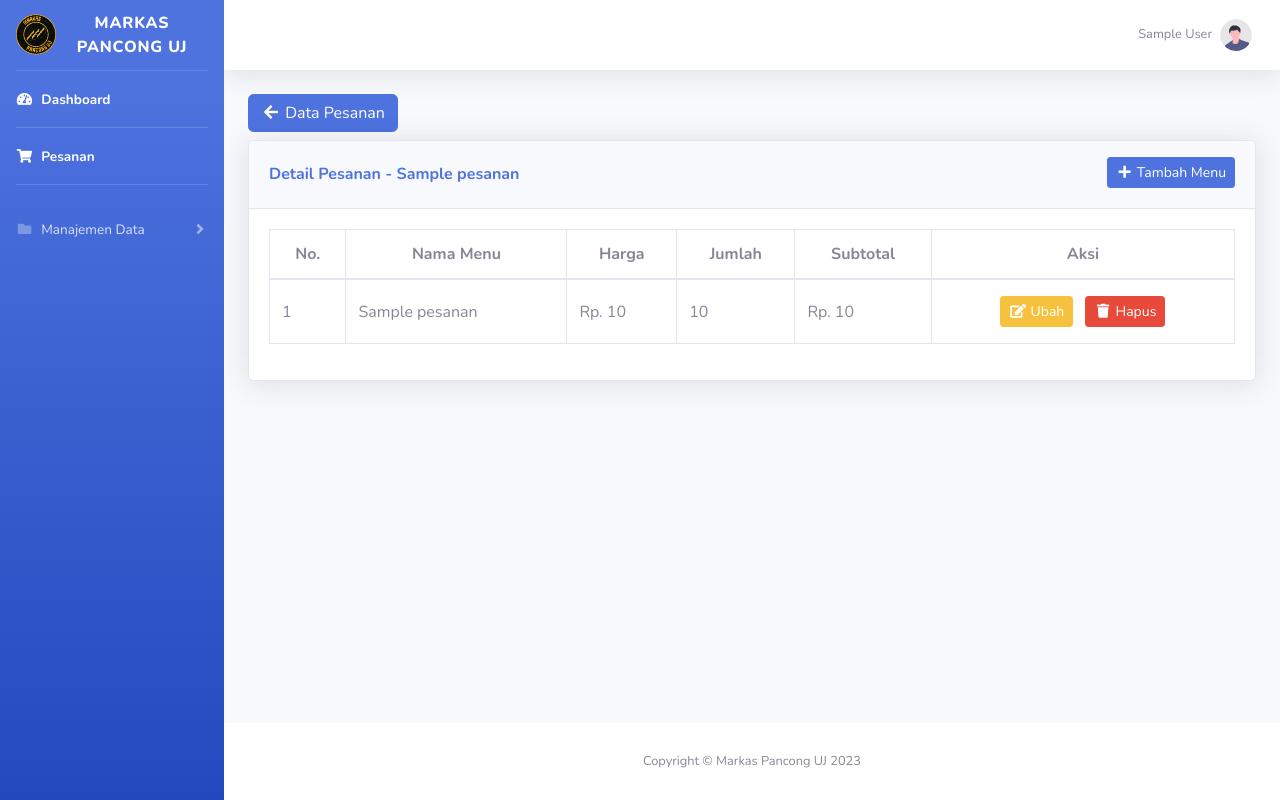
After one commit to hako-975/markas_pancong_uj, a PHP site: page /detail_pesanan.php?id_pesanan=1 in a window 1280 px wide. The commit adds this page. Run offline with PHP 8.4, Linux system fonts and the light colour scheme; the visitor is signed in with stand-in values (Sample User, id 1); tables that the repository leaves empty or names only in its code hold one stand-in row (values such as "Sample post").

Commit message:
detail pesanan

```diff
--- /dev/null
+++ b/detail_pesanan.php
@@ -0,0 +1,394 @@
+<?php
+    require_once 'koneksi.php';
+
+    if (!isset($_SESSION['id_user'])) {
+        header("Location: login.php");
+        exit;
+    }
+
+    $id_user = $_SESSION['id_user'];
+
+    if (!$dataUser = mysqli_fetch_assoc(mysqli_query($koneksi, "SELECT * FROM user WHERE id_user = '$id_user'"))) {
+        header("Location: logout.php");
+        exit;
+    }
+
+    $id_pesanan = $_GET['id_pesanan'];
+
+    if (isset($_POST['btnTambahDetailPesanan'])) {
+        $id_menu = htmlspecialchars($_POST['id_menu']);
+
+        if($id_menu == '0')
+        {
+            echo "
+                <script>
+                    alert('Pilih menu terlebih dahulu!')
+                    window.history.back();
+                </script>
+            ";
+            exit;
+        }
+
+        $jumlah = htmlspecialchars($_POST['jumlah']);
+        $dataMenu = mysqli_fetch_assoc(mysqli_query($koneksi, "SELECT * FROM menu WHERE id_menu = '$id_menu'"));
+        $harga_menu = $dataMenu['harga_menu'];
+        $subtotal = $jumlah * $harga_menu;
+
+
+        $insert_detail_pesanan = mysqli_query($koneksi, "INSERT INTO detail_pesanan (id_menu, jumlah, subtotal, id_pesanan) VALUES ('$id_menu', '$jumlah', '$subtotal', '$id_pesanan')");
+        if ($insert_detail_pesanan) {
+            echo "
+                <script>
+                    alert('Menu Pesanan berhasil ditambahkan!')
+                    window.location='detail_pesanan.php?id_pesanan=$id_pesanan'
+                </script>
+            ";
+            exit;
+        }
+        else
+        {
+            echo "
+                <script>
+                    alert('Menu Pesanan Gagal ditambahkan!')
+                    window.history.back();
+                </script>
+            ";
+            exit;
+        }
+    }
+
+    if (isset($_POST['btnUbahDetailPesanan'])) {
+        $id_detail_pesanan = htmlspecialchars($_POST['id_detail_pesanan']);
+        $id_menu = htmlspecialchars($_POST['id_menu']);
+
+        if($id_menu == '0')
+        {
+            echo "
+                <script>
+                    alert('Pilih menu terlebih dahulu!')
+                    window.history.back();
+                </script>
+            ";
+            exit;
+        }
+
+        $jumlah = htmlspecialchars($_POST['jumlah']);
+        $dataMenu = mysqli_fetch_assoc(mysqli_query($koneksi, "SELECT * FROM menu WHERE id_menu = '$id_menu'"));
+        $harga_menu = $dataMenu['harga_menu'];
+        $subtotal = $jumlah * $harga_menu;
+
+        $update_detail_pesanan = mysqli_query($koneksi, "UPDATE detail_pesanan SET id_menu = '$id_menu', jumlah = '$jumlah', subtotal = '$subtotal', id_pesanan = '$id_pesanan' WHERE id_detail_pesanan = '$id_detail_pesanan'");
+        if ($update_detail_pesanan) {
+            echo "
+                <script>
+                    alert('Menu Pesanan berhasil diubah!')
+                    window.location='detail_pesanan.php?id_pesanan=$id_pesanan'
+                </script>
+            ";
+            exit;
+        }
+        else
+        {
+            echo "
+                <script>
+                    alert('Menu Pesanan Gagal diubah!')
+                    window.history.back();
+                </script>
+            ";
+            exit;
+        }
+    }
+
+    $dataPesanan = mysqli_fetch_assoc(mysqli_query($koneksi, "SELECT * FROM pesanan WHERE id_pesanan = '$id_pesanan'"));
+
+    $detail_pesanan = mysqli_query($koneksi, "SELECT * FROM detail_pesanan INNER JOIN menu ON detail_pesanan.id_menu = menu.id_menu INNER JOIN pesanan ON detail_pesanan.id_pesanan = pesanan.id_pesanan WHERE detail_pesanan.id_pesanan = '$id_pesanan'");
+    $menu = mysqli_query($koneksi, "SELECT * FROM menu");
+?>
+
+<!DOCTYPE html>
+<html lang="en">
+
+<head>
+    <title>Detail Pesanan - <?= $dataPesanan['nama_pemesan']; ?></title>
+
+    <?php include 'head.php'; ?>
+
+</head>
+
+<body id="page-top">
+
+    <!-- Page Wrapper -->
+    <div id="wrapper">
+
+        <!-- Sidebar -->
+        <?php include 'sidebar.php'; ?>
+        <!-- End of Sidebar -->
+
+        <!-- Content Wrapper -->
+        <div id="content-wrapper" class="d-flex flex-column">
+
+            <!-- Main Content -->
+            <div id="content">
+
+                <!-- Topbar -->
+                <?php include 'topbar.php'; ?>
+                <!-- End of Topbar -->
+
+                <!-- Begin Page Content -->
+                <div class="container-fluid">
+                    <div class="row my-2">
+                        <div class="col">
+                            <a href="pesanan.php" class="btn btn-primary"><i class="fas fa-fw fa-arrow-left"></i> Data Pesanan</a>
+                        </div>
+                    </div>
+
+                    <!-- Page Heading -->
+                    <div class="align-items-center justify-content-between mb-4">
+                        <div class="card shadow mb-4">
+                            <div class="card-header py-3">
+                                <div class="row">
+                                    <div class="col head-left">
+                                        <h6 class="mt-2 font-weight-bold text-primary">Detail Pesanan - <?= $dataPesanan['nama_pemesan']; ?></h6>
+                                    </div>
+                                    <div class="col head-right">
+                                        <button type="button" class="btn btn-sm btn-primary"  data-toggle="modal" data-target="#tambahDetailPesananModal"><i class="fas fa-fw fa-plus"></i> Tambah Menu</button>
+                                    </div>
+                                </div>
+                            </div>
+                            <div class="card-body">
+                                <div class="table-responsive">
+                                    <table class="table table-bordered" id="dataTable" cellspacing="0">
+                                        <thead>
+                                            <tr class="text-center">
+                                                <th>No.</th>
+                                                <th>Nama Menu</th>
+                                                <th>Harga</th>
+                                                <th>Jumlah</th>
+                                                <th>Subtotal</th>
+                                                <th>Aksi</th>
+                                            </tr>
+                                        </thead>
+                                        <tbody>
+                                            <?php $i = 1; ?>
+                                            <?php foreach ($detail_pesanan as $dp): ?>
+                                                <tr>
+                                                    <td class="align-middle"><?= $i++; ?></td>
+                                                    <td class="align-middle"><?= $dp['nama_menu']; ?></td>
+                                                    <td class="align-middle">Rp. <?= str_replace(",", ".", number_format($dp['harga_menu'])); ?></td>
+                                                    <td class="align-middle"><?= $dp['jumlah']; ?></td>
+                                                    <td class="align-middle">Rp. <?= str_replace(",", ".", number_format($dp['subtotal'])); ?></td>
+                                                    <td class="text-center align-middle">
+                                                        <a class="btn btn-sm btn-warning text-white m-1" data-toggle="modal" data-target="#ubahDetailPesananModal<?= $dp['id_detail_pesanan']; ?>"><i class="fas fa-fw fa-edit"></i> Ubah</a>
+                                                        <a class="btn btn-sm btn-danger text-white m-1" href="hapus_detail_pesanan.php?id_detail_pesanan=<?= $dp['id_detail_pesanan']; ?>&id_pesanan=<?= $id_pesanan; ?>" onclick="return confirm('Apakah Anda yakin ingin menghapus menu pesanan <?= $dp['nama_menu']; ?>?')"><i class="fas fa-fw fa-trash"></i> Hapus</a>
+
+                                                        <div class="modal fade" id="ubahDetailPesananModal<?= $dp['id_detail_pesanan']; ?>" data-backdrop="static" data-keyboard="false" tabindex="-1" aria-labelledby="ubahPesananModalLabel<?= $dp['id_detail_pesanan']; ?>" aria-hidden="true">
+                                                          <div class="modal-dialog modal-lg text-left">
+                                                            <form method="post" enctype="multipart/form-data">
+                                                                <input type="hidden" name="id_detail_pesanan" value="<?= $dp['id_detail_pesanan']; ?>">
+                                                                <div class="modal-content">
+                                                                  <div class="modal-header">
+                                                                    <h5 class="modal-title" id="ubahPesananModalLabel<?= $dp['id_detail_pesanan']; ?>"><i class="fas fa-fw fa-edit"></i> Ubah Pesanan - <?= $dp['nama_pemesan']; ?></h5>
+                                                                    <button type="button" class="close" data-dismiss="modal" aria-label="Close">
+                                                                      <span aria-hidden="true">&times;</span>
+                                                                    </button>
+                                                                  </div>
+                                                                  <div class="modal-body">
+                                                                    <div class="row">
+                                                                        <div class="col">
+                                                                            <div class="form-group">
+                                                                                <label for="id_menu-<?= $dp['id_detail_pesanan']; ?>">Nama Menu</label>
+                                                                                <select name="id_menu" id="id_menu-<?= $dp['id_detail_pesanan']; ?>" class="custom-select">
+                                                                                    <option value="<?= $dp['id_menu']; ?>"><?= $dp['nama_menu']; ?></option>
+                                                                                    <?php foreach ($menu as $dm): ?>
+                                                                                        <?php if ($dp['id_menu'] != $dm['id_menu']): ?>
+                                                                                            <option value="<?= $dm['id_menu']; ?>"><?= $dm['nama_menu']; ?></option>
+                                                                                        <?php endif ?>
+                                                                                    <?php endforeach ?>
+                                                                                </select>
+                                                                            </div>
+                                                                        </div>
+                                                                        <div class="col-2">
+                                                                            <div class="form-group">
+                                                                                <label for="harga_menu-<?= $dp['id_detail_pesanan']; ?>">Harga Menu</label>
+                                                                                <input type="text" disabled class="not-allowed form-control" id="harga_menu-<?= $dp['id_detail_pesanan']; ?>" name="harga_menu" value="<?= str_replace(",", ".", number_format($dp['harga_menu'])); ?>">
+                                                                            </div>
+                                                                        </div>
+                                                                        <div class="col-2">
+                                                                            <div class="form-group">
+                                                                                <label for="jumlah-<?= $dp['id_detail_pesanan']; ?>">Jumlah</label>
+                                                                                <input type="number" name="jumlah" id="jumlah-<?= $dp['id_detail_pesanan']; ?>" class="form-control" required min="1" max="10" value="<?= str_replace(",", ".", number_format($dp['jumlah'])); ?>">
+                                                                            </div>
+                                                                        </div>
+                                                                        <div class="col-2">
+                                                                            <div class="form-group">
+                                                                                <label for="subtotal-<?= $dp['id_detail_pesanan']; ?>">Subtotal</label>
+                                                                                <input type="text" disabled class="not-allowed form-control" id="subtotal-<?= $dp['id_detail_pesanan']; ?>" name="subtotal" value="<?= str_replace(",", ".", number_format($dp['subtotal'])); ?>">
+                                                                            </div>
+                                                                        </div>
+                                                                    </div>
+                                                                  </div>
+                                                                  <div class="modal-footer">
+                                                                    <button type="button" class="btn btn-danger" data-dismiss="modal"><i class="fas fa-fw fa-times"></i> Batal</button>
+                                                                    <button type="submit" name="btnUbahDetailPesanan" class="btn btn-primary"><i class="fas fa-fw fa-save"></i> Ubah</button>
+                                                                  </div>
+                                                                </div>
+                                                            </form>
+                                                          </div>
+                                                        </div>
+                                                    </td>
+                                                </tr>
+                                                <script src="vendor/jquery/jquery.min.js"></script>
+                                                <script>
+                                                    $(document).ready(function() {
+                                                        // Get the id_menu, harga_menu, jumlah, and subtotal elements
+                                                        var id_menu = $('#id_menu-<?= $dp['id_detail_pesanan']; ?>');
+                                                        var harga_menu = $('#harga_menu-<?= $dp['id_detail_pesanan']; ?>');
+                                                        var jumlah = $('#jumlah-<?= $dp['id_detail_pesanan']; ?>');
+                                                        var subtotal = $('#subtotal-<?= $dp['id_detail_pesanan']; ?>');
+
+                                                        // Listen for changes to the id_menu or jumlah inputs
+                                                        id_menu.add(jumlah).on('change', function() {
+                                                            // Get the selected harga_menu based on the selected id_menu
+                                                            var selected_id_menu = id_menu.val();
+                                                            var selected_harga_menu = 0;
+                                                            <?php foreach ($menu as $dm): ?>
+                                                                if (selected_id_menu == <?= $dm['id_menu']; ?>) {
+                                                                    selected_harga_menu = <?= $dm['harga_menu']; ?>;
+                                                                }
+                                                            <?php endforeach ?>
+
+                                                            var formatted_harga_menu = selected_harga_menu.toString().replace(/\B(?=(\d{3})+(?!\d))/g, '.');
+                                                            // Update the harga_menu input field with the formatted harga_menu value
+                                                            harga_menu.val(formatted_harga_menu);
+
+                                                            // Calculate the subtotal based on the harga_menu and jumlah inputs
+                                                            var current_subtotal = selected_harga_menu * jumlah.val();
+                                                            // Format the subtotal with dot separators and add the 'Rp.' prefix
+                                                            var formatted_subtotal = current_subtotal.toString().replace(/\B(?=(\d{3})+(?!\d))/g, '.');
+                                                            // Update the subtotal input field with the formatted subtotal value
+                                                            subtotal.val(formatted_subtotal);
+                                                        });
+                                                    });
+                                                </script>
+                                            <?php endforeach ?>
+                                        </tbody>
+                                    </table>
+                                </div>
+                            </div>
+                        </div>
+                    </div>
+
+                </div>
+                <!-- /.container-fluid -->
+
+            </div>
+            <!-- End of Main Content -->
+
+            <!-- Footer -->
+            <?php include 'footer.php'; ?>
+            <!-- End of Footer -->
+
+        </div>
+        <!-- End of Content Wrapper -->
+
+    </div>
+    <!-- End of Page Wrapper -->
+
+    <!-- Tambah Pesanan Modal -->
+    <div class="modal fade" id="tambahDetailPesananModal" data-backdrop="static" data-keyboard="false" tabindex="-1" aria-labelledby="tambahDetailPesananModalLabel" aria-hidden="true">
+      <div class="modal-dialog modal-lg">
+        <form method="post" enctype="multipart/form-data">
+            <div class="modal-content">
+              <div class="modal-header">
+                <h5 class="modal-title" id="tambahDetailPesananModalLabel"><i class="fas fa-fw fa-plus"></i> Tambah Pesanan</h5>
+                <button type="button" class="close" data-dismiss="modal" aria-label="Close">
+                  <span aria-hidden="true">&times;</span>
+                </button>
+              </div>
+              <div class="modal-body">
+                <h5>Data Menu</h5>
+                <div class="row justify-content-center">
+                    <div class="col">
+                        <div class="form-group">
+                            <label for="id_menu">Nama Menu</label>
+                            <select name="id_menu" id="id_menu" class="custom-select">
+                                <option value="0">--- Pilih Menu ---</option>
+                                <?php foreach ($menu as $dm): ?>
+                                    <option value="<?= $dm['id_menu']; ?>"><?= $dm['nama_menu']; ?></option>
+                                <?php endforeach ?>
+                            </select>
+                        </div>
+                    </div>
+                    <div class="col-2">
+                        <div class="form-group">
+                            <label for="harga_menu">Harga Menu</label>
+                            <input type="text" disabled class="not-allowed form-control" id="harga_menu" name="harga_menu">
+                        </div>
+                    </div>
+                    <div class="col-2">
+                        <div class="form-group">
+                            <label for="jumlah">Jumlah</label>
+                            <input type="number" name="jumlah" id="jumlah" class="form-control" required min="1" max="10" value="1">
+                        </div>
+                    </div>
+                    <div class="col-2">
+                        <div class="form-group">
+                            <label for="subtotal">Subtotal</label>
+                            <input type="text" disabled class="not-allowed form-control" id="subtotal" name="subtotal">
+                        </div>
+                    </div>
+                </div>
+              </div>
+              <div class="modal-footer">
+                <button type="button" class="btn btn-danger" data-dismiss="modal"><i class="fas fa-fw fa-times"></i> Batal</button>
+                <button type="submit" name="btnTambahDetailPesanan" class="btn btn-primary"><i class="fas fa-fw fa-save"></i> Simpan</button>
+              </div>
+            </div>
+        </form>
+      </div>
+    </div>
+
+
+    <!-- Scroll to Top Button-->
+    <a class="scroll-to-top rounded" href="#page-top">
+        <i class="fas fa-angle-up"></i>
+    </a>
+
+
+    <?php include 'script.php'; ?>
+    <script>
+        $(document).ready(function() {
+            // Get the id_menu, harga_menu, jumlah, and subtotal elements
+            var id_menu = $('#id_menu');
+            var harga_menu = $('#harga_menu');
+            var jumlah = $('#jumlah');
+            var subtotal = $('#subtotal');
+
+            // Listen for changes to the id_menu or jumlah inputs
+            id_menu.add(jumlah).on('change', function() {
+                // Get the selected harga_menu based on the selected id_menu
+                var selected_id_menu = id_menu.val();
+                var selected_harga_menu = 0;
+                <?php foreach ($menu as $dm): ?>
+                    if (selected_id_menu == <?= $dm['id_menu']; ?>) {
+                        selected_harga_menu = <?= $dm['harga_menu']; ?>;
+                    }
+                <?php endforeach ?>
+
+                // Format the harga_menu with dot separators and add the 'Rp.' prefix
+                var formatted_harga_menu = selected_harga_menu.toString().replace(/\B(?=(\d{3})+(?!\d))/g, '.');
+                // Update the harga_menu input field with the formatted harga_menu value
+                harga_menu.val(formatted_harga_menu);
+
+                // Calculate the subtotal based on the harga_menu and jumlah inputs
+                var current_subtotal = selected_harga_menu * jumlah.val();
+                // Format the subtotal with dot separators and add the 'Rp.' prefix
+                var formatted_subtotal = current_subtotal.toString().replace(/\B(?=(\d{3})+(?!\d))/g, '.');
+                // Update the subtotal input field with the formatted subtotal value
+                subtotal.val(formatted_subtotal);
+            });
+        });
+    </script>
+</body>
+
+</html>
```
Also changed, not shown: hapus_detail_pesanan.php (added, +32 -0 lines), pesanan.php (+8 -2 lines).
